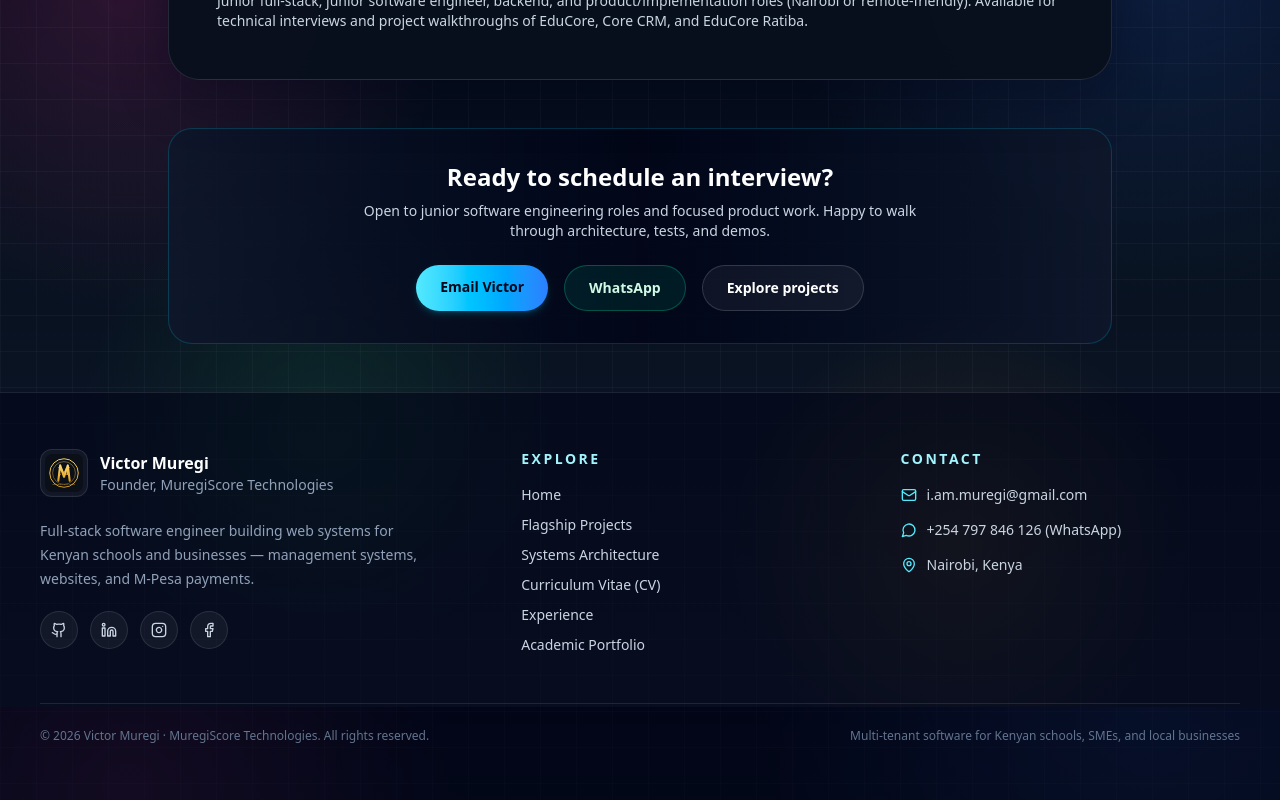
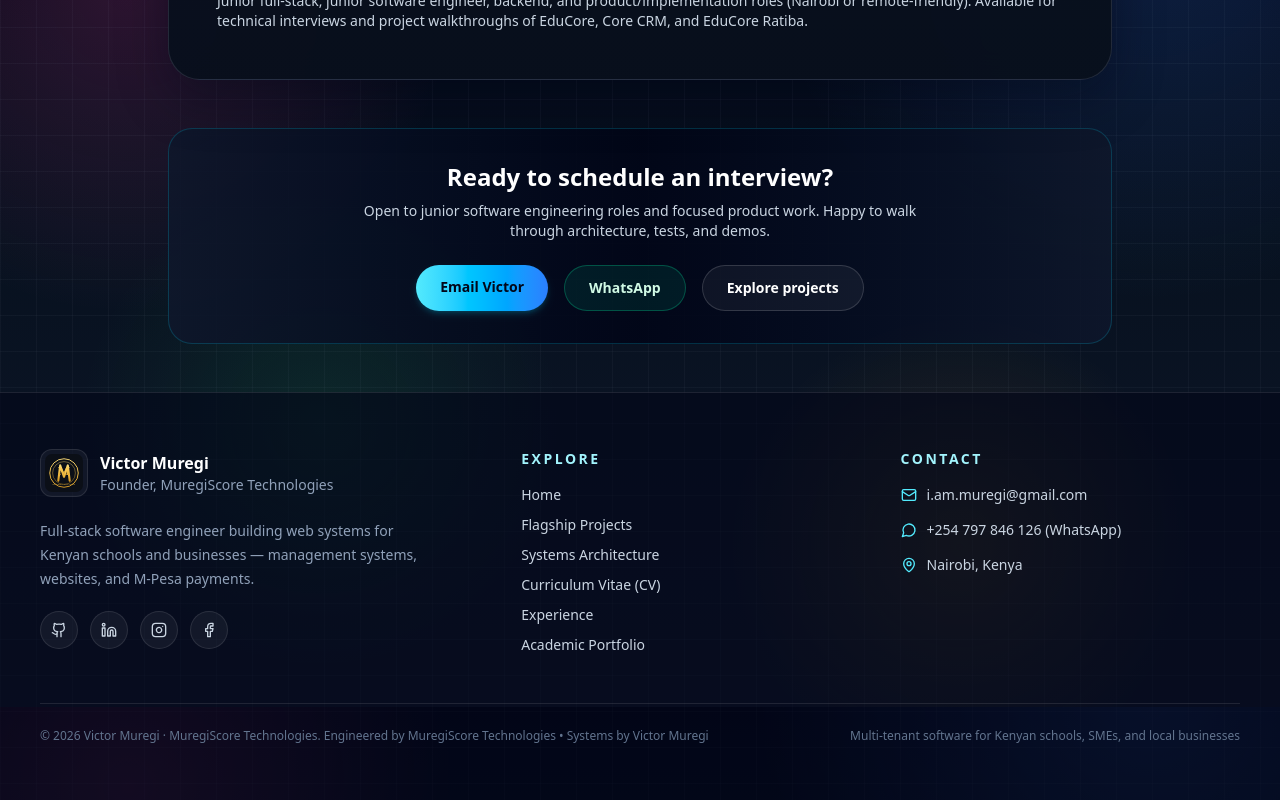
Before and after one commit to Muregis/Personal-portfolio, a Next.js app: page /cv in a window 1280 px wide. Shown: the part 2493-3293 px from the top of the page. Built offline with nearby package versions, Linux system fonts and the light colour scheme; no server answers.

Commit message:
Add MuregiScore Technologies attribution to site footer

```diff
--- a/src/components/chrome/site-footer.tsx
+++ b/src/components/chrome/site-footer.tsx
@@ -120,8 +120,8 @@ export function SiteFooter() {
 
         <div className="mt-12 flex flex-col items-center justify-between gap-3 border-t border-white/10 pt-6 text-xs text-slate-500 sm:flex-row">
           <p>
-            © {new Date().getFullYear()} Victor Muregi · {site.brand}. All rights
-            reserved.
+            © {new Date().getFullYear()} Victor Muregi · {site.brand}. Engineered by
+            MuregiScore Technologies • Systems by Victor Muregi
           </p>
           <p>{site.tagline}</p>
         </div>
```
